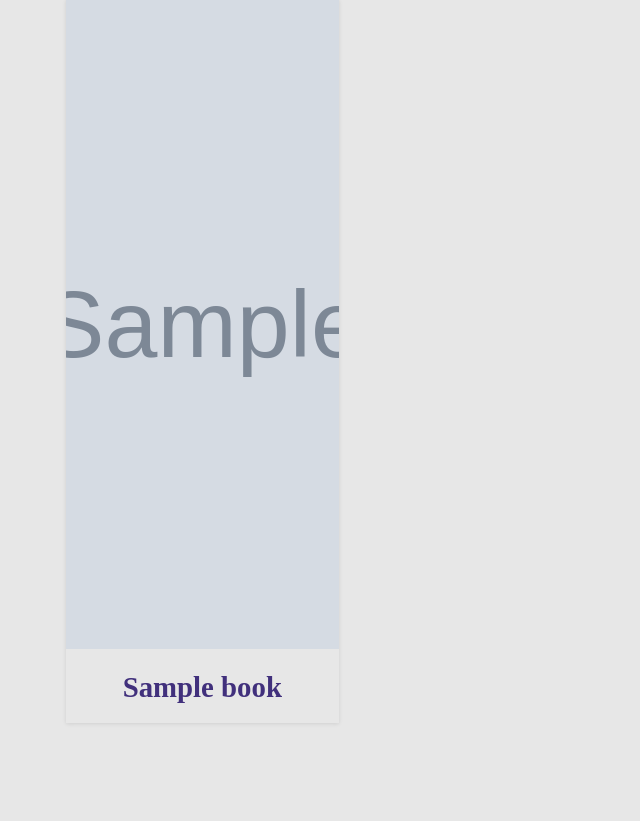
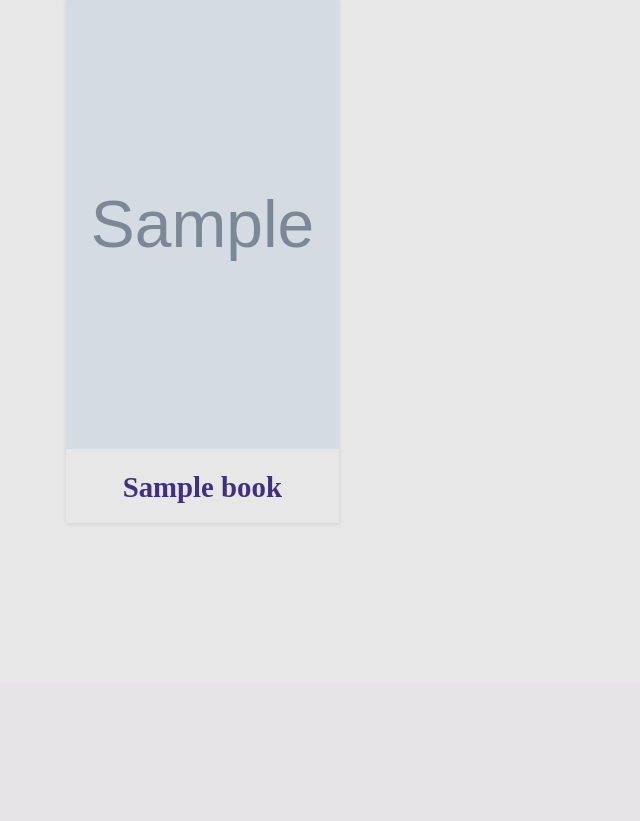
Before and after one commit to imquanquan/bookmarks, a Django app: page / in a window 1280 px wide. Shown: the part 313-1134 px from the top of the page, without its empty margins (0-640 px from the left). After the commit the page ends 837 px from the top, so only its background shows below. Run offline with Django 3.2, Linux system fonts and the light colour scheme; tables that the repository leaves empty hold one stand-in row (values such as "Sample post"); grey boxes marked "Sample" are stand-in pictures.

Commit message:
:art:fix some bug:relieved:

```diff
--- a/bookmarks/settings.py
+++ b/bookmarks/settings.py
@@ -25,9 +25,6 @@
 # SECURITY WARNING: don't run with debug turned on in production!
 DEBUG = True
 ALLOWED_HOSTS = ['127.0.0.1', 'localhost ', '.imquanquan.net']
-
-ALLOWED_HOSTS = []
-
 
 # Application definition
 
--- a/books/static/books/css/default.css
+++ b/books/static/books/css/default.css
@@ -226,8 +226,8 @@
 }
 
 .book-img {
-	width: 420px;
-        height: 650px;
+	width: 337px;
+        height: 450px;
 }
 
 .toc-sidebar ul {
```
